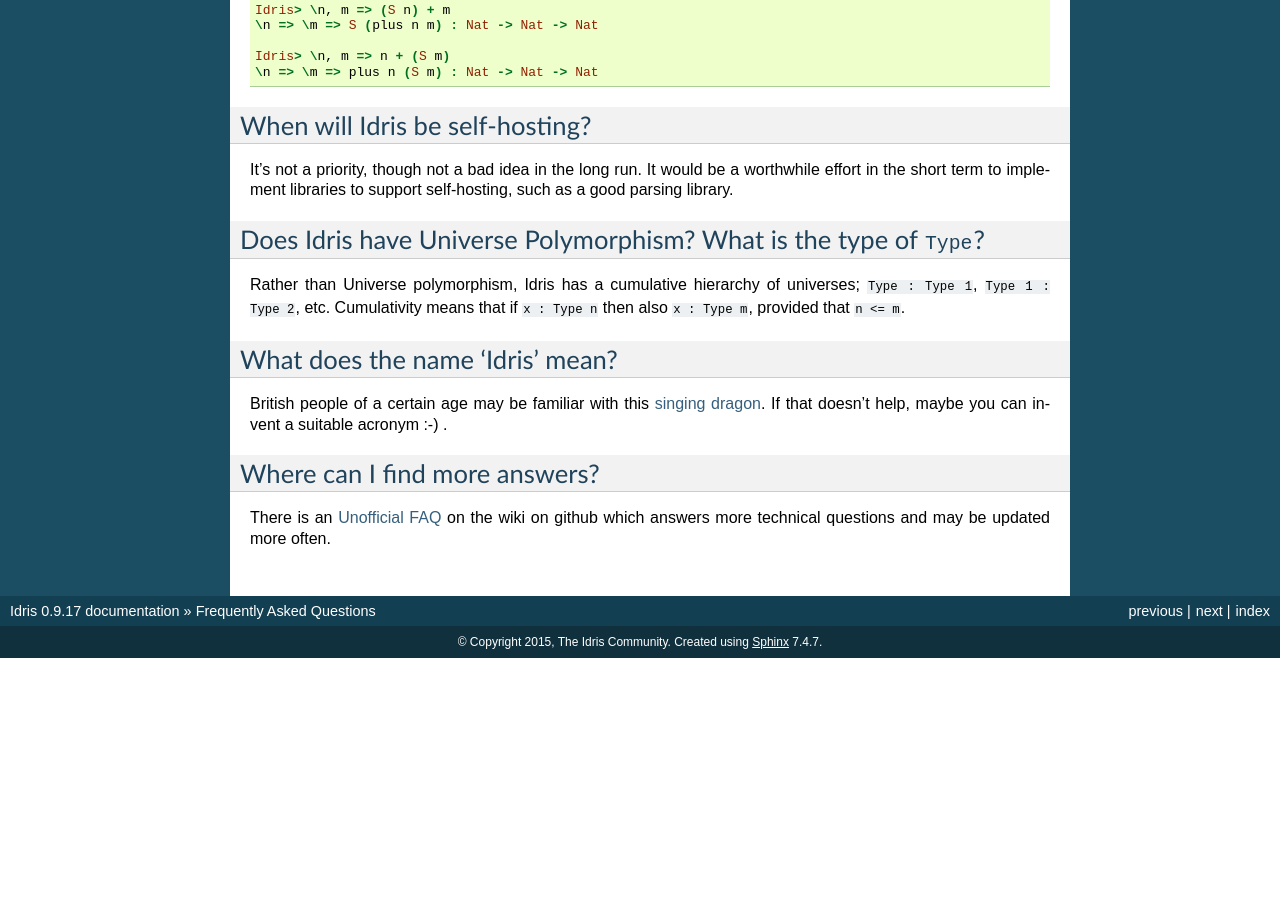
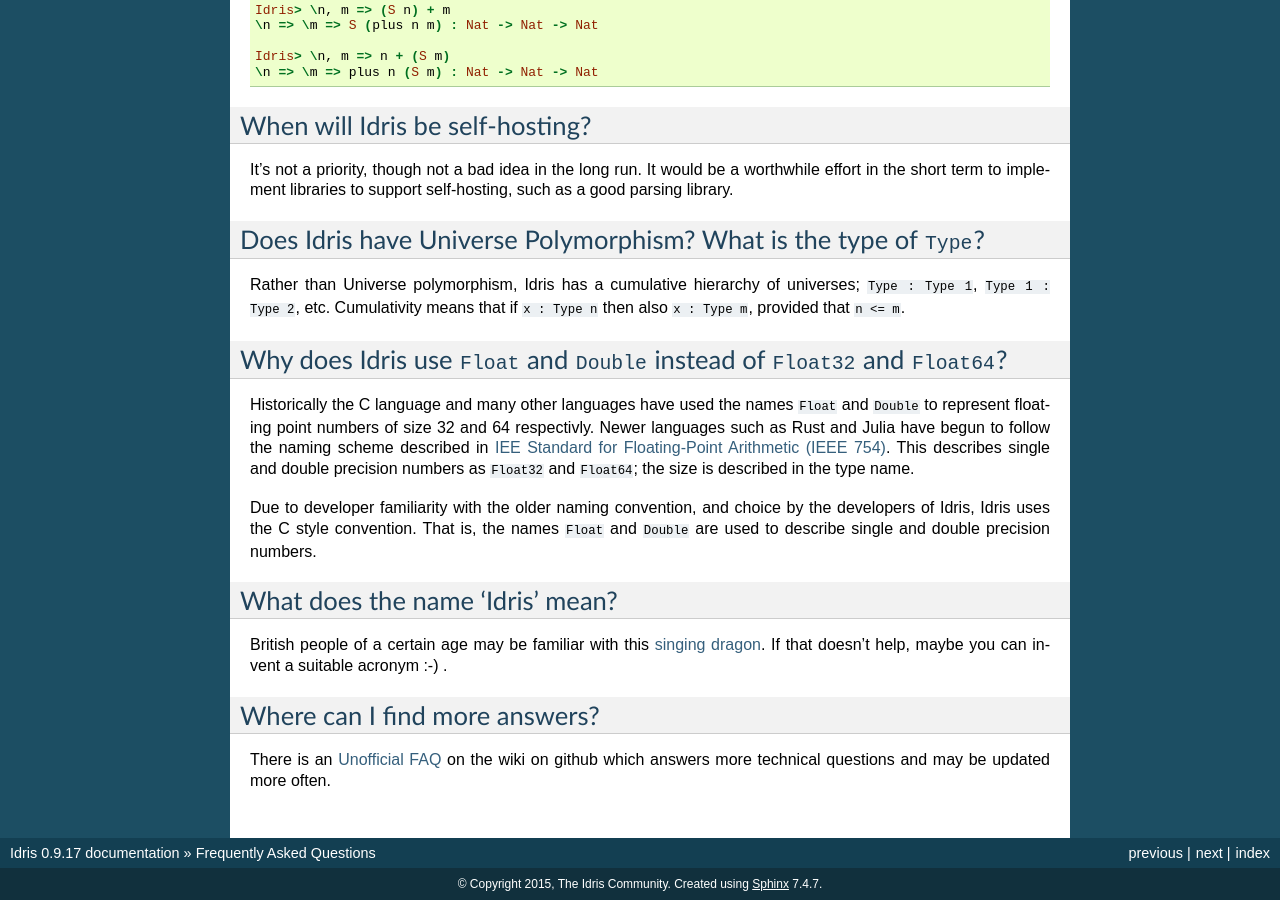
Before and after one commit to idris-lang/Idris-dev, a Sphinx documentation site: the page built from docs/faq/faq.rst, in a window 1280 px wide and 900 px high, scrolled down 1489 px. Built offline with Sphinx 7.4.7, drawn with Linux system fonts in a browser that asks for light colours; formulas are drawn with MathJax 3; before the commit the page ends 2147 px from its top, so only the background shows below that; some of the changed text lies outside the part shown.

Commit message:
Resolves #379 on names for floating point numbers.
The Official FAQ has been updated to describe the choice of Float and
Double names for floating point numbers.

```diff
--- a/docs/faq/faq.rst
+++ b/docs/faq/faq.rst
@@ -114,6 +114,23 @@
 Cumulativity means that if ``x : Type n`` then also ``x : Type m``,
 provided that ``n <= m``.
 
+Why does Idris use ``Float`` and ``Double`` instead of ``Float32`` and ``Float64``?
+------------------------------------------------------------------------------------
+
+Historically the C language and many other languages have used the
+names ``Float`` and ``Double`` to represent floating point numbers of
+size 32 and 64 respectivly.  Newer languages such as Rust and Julia
+have begun to follow the naming scheme described in `IEE Standard for
+Floating-Point Arithmetic (IEEE 754)
+<http://en.wikipedia.org/wiki/IEEE_floating_point>`_. This describes
+single and double precision numbers as ``Float32`` and ``Float64``;
+the size is described in the type name.
+
+Due to developer familiarity with the older naming convention, and
+choice by the developers of Idris, Idris uses the C style convention.
+That is, the names ``Float`` and ``Double`` are used to describe
+single and double precision numbers.
+
 What does the name ‘Idris’ mean?
 --------------------------------
 
```
